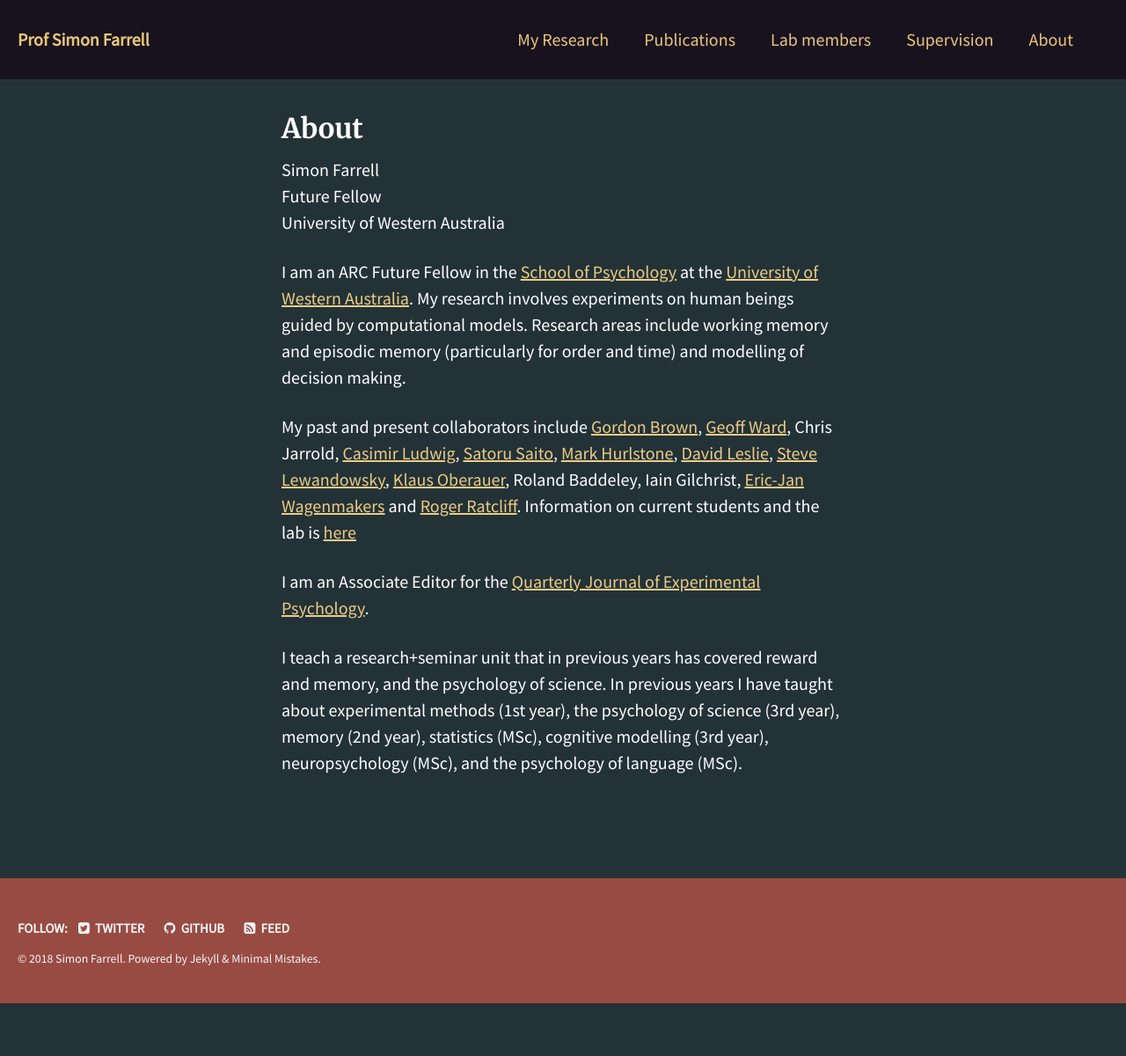
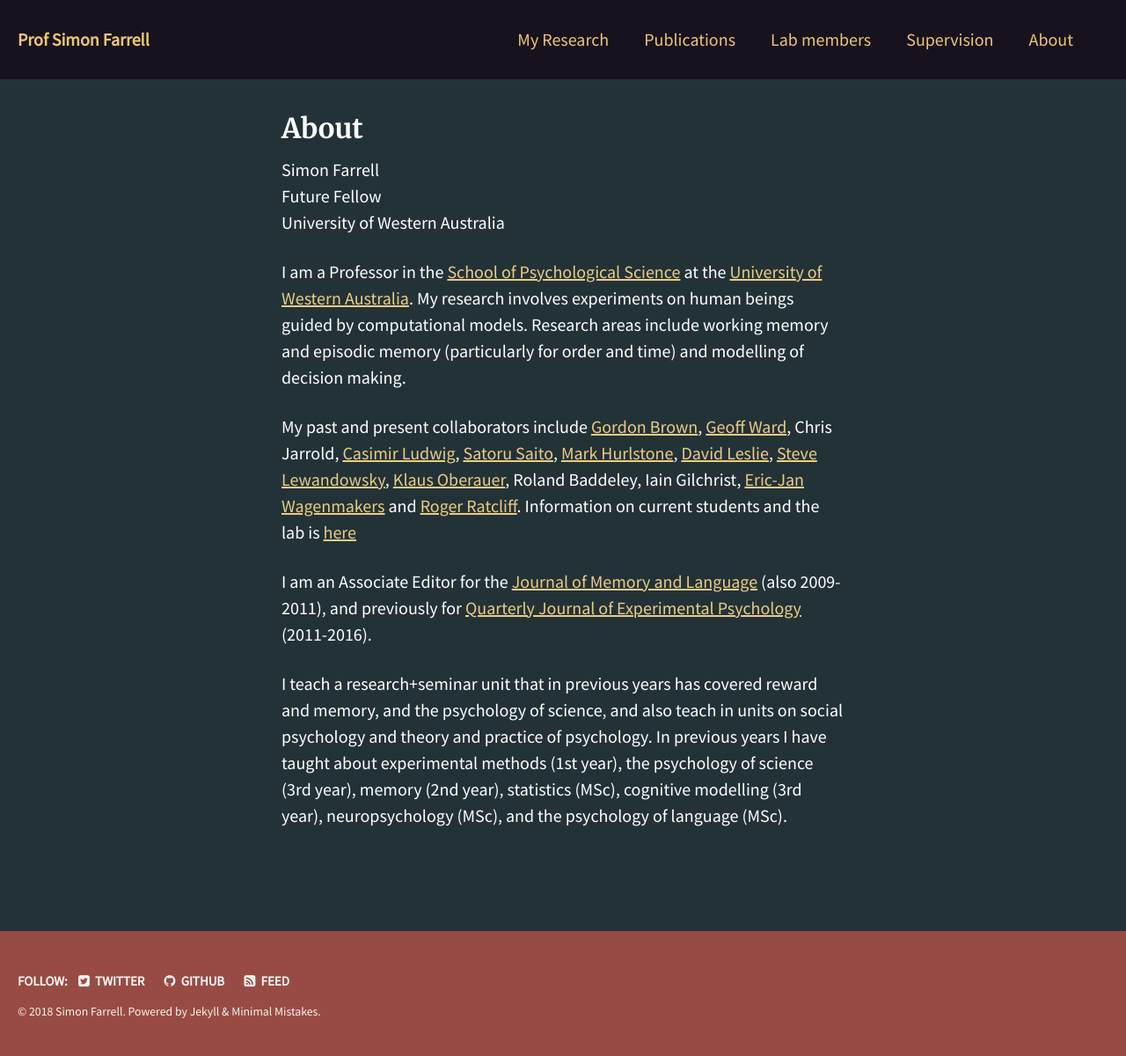
Before and after one commit to psy-farrell/psy-farrell.github.io, a Jekyll site: the page built from _pages/about.md, in a window 1280 px wide. Shown: the whole page at 88% size. Built offline with Jekyll 4.4.1, drawn with Linux system fonts in a browser that asks for light colours; before the commit the page ends 1140 px from its top, so only the background shows below that.

Commit message:
updates to personnel and Simon details

```diff
--- a/_pages/about.md
+++ b/_pages/about.md
@@ -9,10 +9,10 @@ title: About
   University of Western Australia
 </p>
 
-I am an ARC Future Fellow in the [School of  Psychology](http://www.psychology.uwa.edu.au) at the [University of Western Australia](http://www.uwa.edu.au). My research involves experiments on human beings guided by computational models. Research areas include working memory and episodic memory (particularly for order and time) and modelling of decision making.
+I am a Professor in the [School of  Psychological Science](http://www.psychology.uwa.edu.au) at the [University of Western Australia](http://www.uwa.edu.au). My research involves experiments on human beings guided by computational models. Research areas include working memory and episodic memory (particularly for order and time) and modelling of decision making.
 
 My past and present collaborators include [Gordon Brown](https://www2.warwick.ac.uk/fac/sci/psych/people/gbrown/), [Geoff Ward](https://www.essex.ac.uk/psychology/staff/profile.aspx?ID=2453), Chris Jarrold, [Casimir Ludwig](http://casimir.psy.bris.ac.uk/), [Satoru Saito](http://www.educ.kyoto-u.ac.jp/cogpsy/member/saitos_e.htm), [Mark Hurlstone](http://mark-hurlstone.github.io), [David Leslie](http://www.lancaster.ac.uk/maths/about-us/people/david-leslie), [Steve Lewandowsky](http://www.cogsciwa.com), [Klaus Oberauer](http://www.psychologie.uzh.ch/fachrichtungen/allgpsy/Team/Oberauer_en.html), Roland Baddeley, Iain Gilchrist, [Eric-Jan Wagenmakers](http://www.ejwagenmakers.com/) and [Roger Ratcliff](http://star.psy.ohio-state.edu/coglab/). Information on current students and the lab is [here](../members)
 
-I am an Associate Editor for the [Quarterly Journal of Experimental Psychology](http://www.tandf.co.uk/journals/pp/02724995.html).
+I am an Associate Editor for the [Journal of Memory and Language](https://www.journals.elsevier.com/journal-of-memory-and-language) (also 2009-2011), and previously for [Quarterly Journal of Experimental Psychology](http://www.tandf.co.uk/journals/pp/02724995.html) (2011-2016).
 
-I teach a research+seminar unit that in previous years has covered reward and memory, and the psychology of science. In previous years I have taught about experimental methods (1st year), the psychology of science (3rd year), memory (2nd year), statistics (MSc), cognitive modelling (3rd year), neuropsychology (MSc), and the psychology of language (MSc).
+I teach a research+seminar unit that in previous years has covered reward and memory, and the psychology of science, and also teach in units on social psychology and theory and practice of psychology. In previous years I have taught about experimental methods (1st year), the psychology of science (3rd year), memory (2nd year), statistics (MSc), cognitive modelling (3rd year), neuropsychology (MSc), and the psychology of language (MSc).
```
Also changed, not shown: _pages/members.md (+12 -2 lines).
